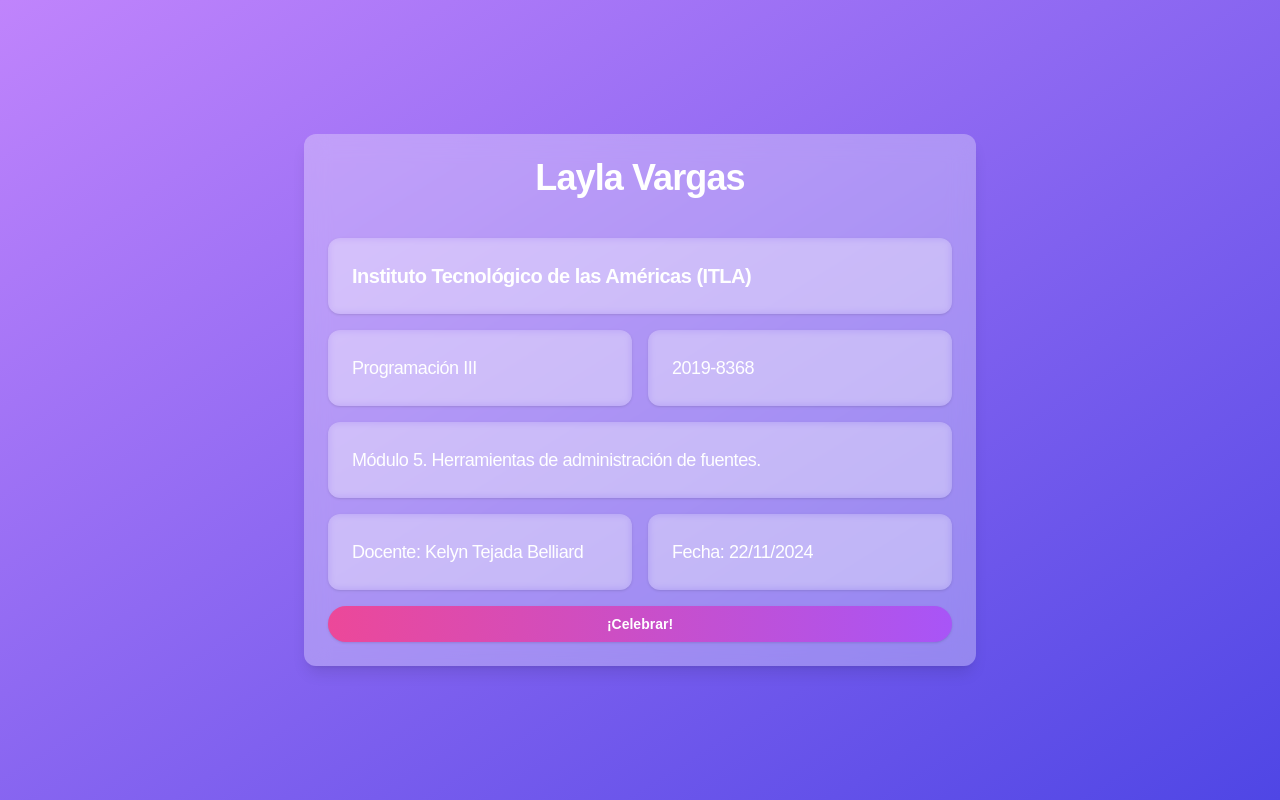
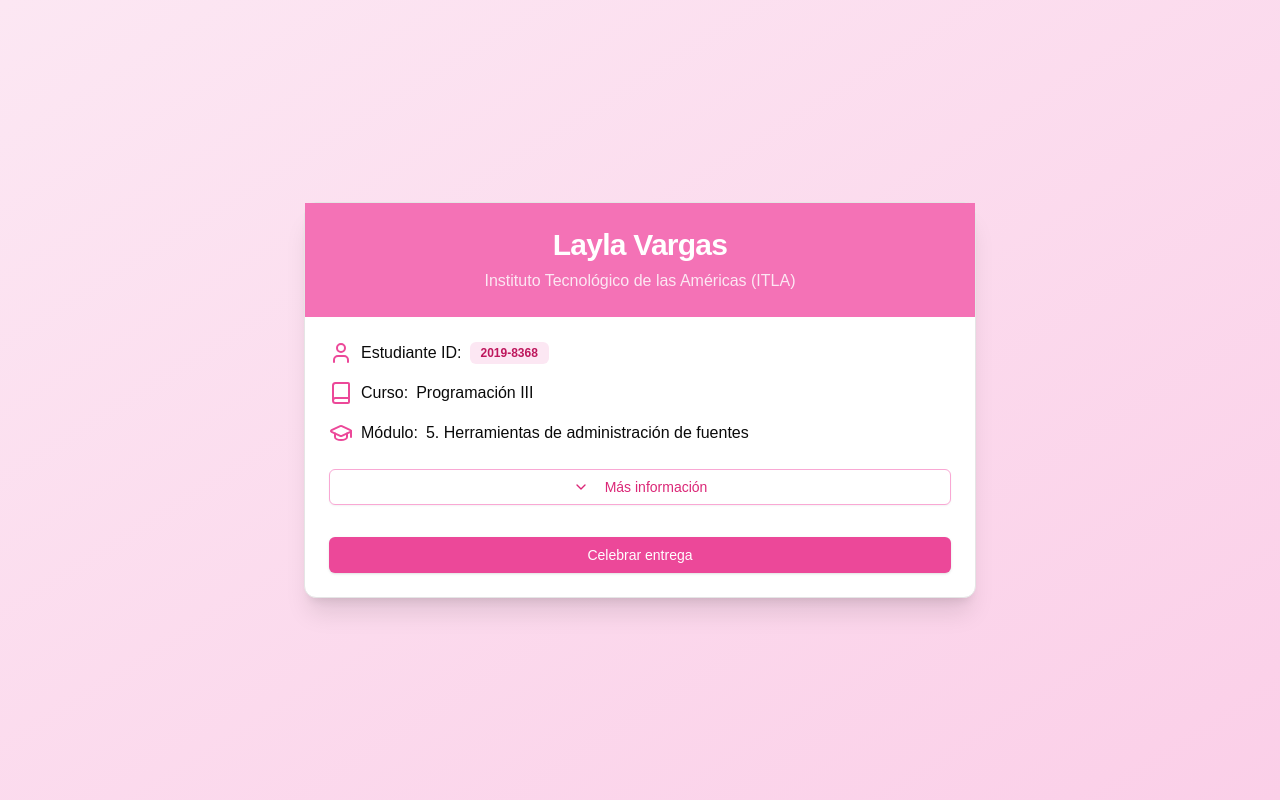
Before and after one commit to markdeb21/layla-vargas, a Next.js app: page / in a window 1280 px wide. Built offline with nearby package versions, Linux system fonts and the light colour scheme.

Commit message:
Design 2

```diff
--- a/app/page.tsx
+++ b/app/page.tsx
@@ -1,103 +1,100 @@
 "use client"
 
-import { useEffect, useState } from 'react'
+import { useState } from 'react'
 import { Card, CardContent, CardHeader, CardTitle } from "@/components/ui/card"
 import { Button } from "@/components/ui/button"
+import { Badge } from "@/components/ui/badge"
+import { motion, AnimatePresence } from "framer-motion"
 import confetti from 'canvas-confetti'
-
-const useGlassCard = () => {
-  const [position, setPosition] = useState({ x: 0, y: 0 })
-  const [opacity, setOpacity] = useState(0)
-
-  const handleMouseMove = (e: React.MouseEvent<HTMLDivElement>) => {
-    const rect = e.currentTarget.getBoundingClientRect()
-    setPosition({
-      x: e.clientX - rect.left,
-      y: e.clientY - rect.top,
-    })
-    setOpacity(1)
-  }
-
-  const handleMouseLeave = () => {
-    setOpacity(0)
-  }
-
-  return { position, opacity, handleMouseMove, handleMouseLeave }
-}
+import { ChevronDown, ChevronUp, GraduationCap, Calendar, User, Book } from 'lucide-react'
 
 export default function Component() {
-  const mainCard = useGlassCard()
+  const [isExpanded, setIsExpanded] = useState(false)
   const [confettiTriggered, setConfettiTriggered] = useState(false)
 
-  useEffect(() => {
-    if (confettiTriggered) {
+  const triggerConfetti = () => {
+    if (!confettiTriggered) {
       confetti({
         particleCount: 100,
         spread: 70,
-        origin: { y: 0.6 }
+        origin: { y: 0.6 },
+        colors: ['#FFC0CB', '#FFB6C1', '#FF69B4']
       })
-      setConfettiTriggered(false)
+      setConfettiTriggered(true)
+      setTimeout(() => setConfettiTriggered(false), 2000)
     }
-  }, [confettiTriggered])
+  }
 
   return (
-    <div className="min-h-screen bg-gradient-to-br from-purple-400 to-indigo-600 p-8 flex items-center justify-center">
-      <Card
-        className="w-full max-w-2xl backdrop-blur-md bg-white/30 border-none shadow-lg relative overflow-hidden"
-        onMouseMove={mainCard.handleMouseMove}
-        onMouseLeave={mainCard.handleMouseLeave}
-      >
-        <div
-          className="absolute inset-0 bg-gradient-to-br from-pink-300 to-purple-300 opacity-30 transition-opacity duration-300"
-          style={{
-            opacity: mainCard.opacity,
-            background: `radial-gradient(circle at ${mainCard.position.x}px ${mainCard.position.y}px, rgba(255,255,255,0.2), transparent 50%)`,
-          }}
-        />
-        <CardHeader>
-          <CardTitle className="text-4xl font-extrabold text-center text-white mb-4">Layla Vargas</CardTitle>
+    <div className="min-h-screen bg-gradient-to-br from-pink-100 to-pink-200 p-8 flex items-center justify-center">
+      <Card className="w-full max-w-2xl bg-white shadow-xl">
+        <CardHeader className="bg-pink-400 text-white">
+          <CardTitle className="text-3xl font-bold text-center">Layla Vargas</CardTitle>
+          <p className="text-center text-pink-100">Instituto Tecnológico de las Américas (ITLA)</p>
         </CardHeader>
-        <CardContent className="grid gap-4">
-          <Card className="bg-white/10 backdrop-blur-sm border-none">
-            <CardHeader>
-              <CardTitle className="text-xl font-semibold text-white">Instituto Tecnológico de las Américas (ITLA)</CardTitle>
-            </CardHeader>
-          </Card>
-          <div className="grid grid-cols-2 gap-4">
-            <Card className="bg-white/10 backdrop-blur-sm border-none">
-              <CardHeader>
-                <CardTitle className="text-lg font-medium text-white">Programación III</CardTitle>
-              </CardHeader>
-            </Card>
-            <Card className="bg-white/10 backdrop-blur-sm border-none">
-              <CardHeader>
-                <CardTitle className="text-lg font-medium text-white">2019-8368</CardTitle>
-              </CardHeader>
-            </Card>
+        <CardContent className="pt-6">
+          <div className="grid gap-4">
+            <div className="flex items-center space-x-2">
+              <User className="text-pink-500" />
+              <span className="font-medium">Estudiante ID:</span>
+              <Badge variant="secondary" className="bg-pink-100 text-pink-700">2019-8368</Badge>
+            </div>
+            <div className="flex items-center space-x-2">
+              <Book className="text-pink-500" />
+              <span className="font-medium">Curso:</span>
+              <span>Programación III</span>
+            </div>
+            <div className="flex items-center space-x-2">
+              <GraduationCap className="text-pink-500" />
+              <span className="font-medium">Módulo:</span>
+              <span>5. Herramientas de administración de fuentes</span>
+            </div>
+            <AnimatePresence>
+              {isExpanded && (
+                <motion.div
+                  initial={{ opacity: 0, height: 0 }}
+                  animate={{ opacity: 1, height: "auto" }}
+                  exit={{ opacity: 0, height: 0 }}
+                  transition={{ duration: 0.3 }}
+                >
+                  <div className="grid gap-4 mt-4">
+                    <div className="flex items-center space-x-2">
+                      <User className="text-pink-500" />
+                      <span className="font-medium">Docente:</span>
+                      <span>Kelyn Tejada Belliard</span>
+                    </div>
+                    <div className="flex items-center space-x-2">
+                      <Calendar className="text-pink-500" />
+                      <span className="font-medium">Fecha de entrega:</span>
+                      <span>Viernes 22 de noviembre de 2024</span>
+                    </div>
+                  </div>
+                </motion.div>
+              )}
+            </AnimatePresence>
+            <Button
+              variant="outline"
+              onClick={() => setIsExpanded(!isExpanded)}
+              className="mt-2 border-pink-300 text-pink-600 hover:bg-pink-50"
+            >
+              {isExpanded ? (
+                <>
+                  <ChevronUp className="mr-2 h-4 w-4" /> Menos información
+                </>
+              ) : (
+                <>
+                  <ChevronDown className="mr-2 h-4 w-4" /> Más información
+                </>
+              )}
+            </Button>
+            <Button
+              onClick={triggerConfetti}
+              className="mt-4 bg-pink-500 hover:bg-pink-600 text-white"
+              disabled={confettiTriggered}
+            >
+              {confettiTriggered ? "¡Felicidades!" : "Celebrar entrega"}
+            </Button>
           </div>
-          <Card className="bg-white/10 backdrop-blur-sm border-none">
-            <CardHeader>
-              <CardTitle className="text-lg font-medium text-white">Módulo 5. Herramientas de administración de fuentes.</CardTitle>
-            </CardHeader>
-          </Card>
-          <div className="grid grid-cols-2 gap-4">
-            <Card className="bg-white/10 backdrop-blur-sm border-none">
-              <CardHeader>
-                <CardTitle className="text-lg font-medium text-white">Docente: Kelyn Tejada Belliard</CardTitle>
-              </CardHeader>
-            </Card>
-            <Card className="bg-white/10 backdrop-blur-sm border-none">
-              <CardHeader>
-                <CardTitle className="text-lg font-medium text-white">Fecha: 22/11/2024</CardTitle>
-              </CardHeader>
-            </Card>
-          </div>
-          <Button
-            className="w-full bg-gradient-to-r from-pink-500 to-purple-500 hover:from-pink-600 hover:to-purple-600 text-white font-bold py-2 px-4 rounded-full transition-all duration-300 transform hover:scale-105"
-            onClick={() => setConfettiTriggered(true)}
-          >
-            ¡Celebrar!
-          </Button>
         </CardContent>
       </Card>
     </div>
--- /dev/null
+++ b/components/ui/badge.tsx
@@ -0,0 +1,36 @@
+import * as React from "react"
+import { cva, type VariantProps } from "class-variance-authority"
+
+import { cn } from "@/lib/utils"
+
+const badgeVariants = cva(
+  "inline-flex items-center rounded-md border px-2.5 py-0.5 text-xs font-semibold transition-colors focus:outline-none focus:ring-2 focus:ring-ring focus:ring-offset-2",
+  {
+    variants: {
+      variant: {
+        default:
+          "border-transparent bg-primary text-primary-foreground shadow hover:bg-primary/80",
+        secondary:
+          "border-transparent bg-secondary text-secondary-foreground hover:bg-secondary/80",
+        destructive:
+          "border-transparent bg-destructive text-destructive-foreground shadow hover:bg-destructive/80",
+        outline: "text-foreground",
+      },
+    },
+    defaultVariants: {
+      variant: "default",
+    },
+  }
+)
+
+export interface BadgeProps
+  extends React.HTMLAttributes<HTMLDivElement>,
+    VariantProps<typeof badgeVariants> {}
+
+function Badge({ className, variant, ...props }: BadgeProps) {
+  return (
+    <div className={cn(badgeVariants({ variant }), className)} {...props} />
+  )
+}
+
+export { Badge, badgeVariants }
```
Also changed, not shown: 1 other file (tests, documents, lock files or other folders).
